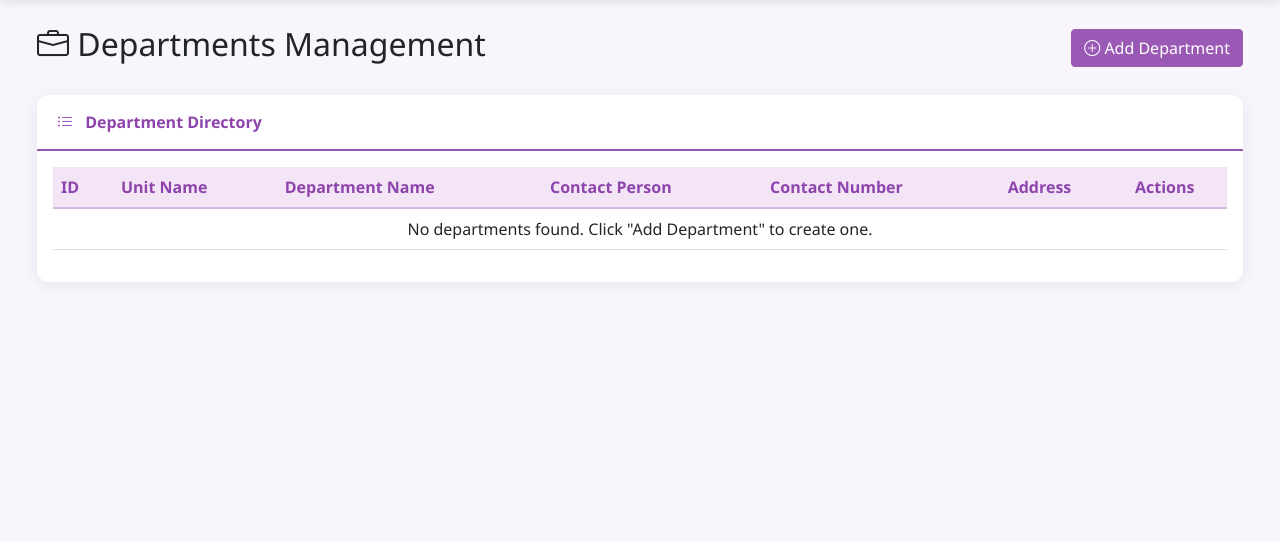
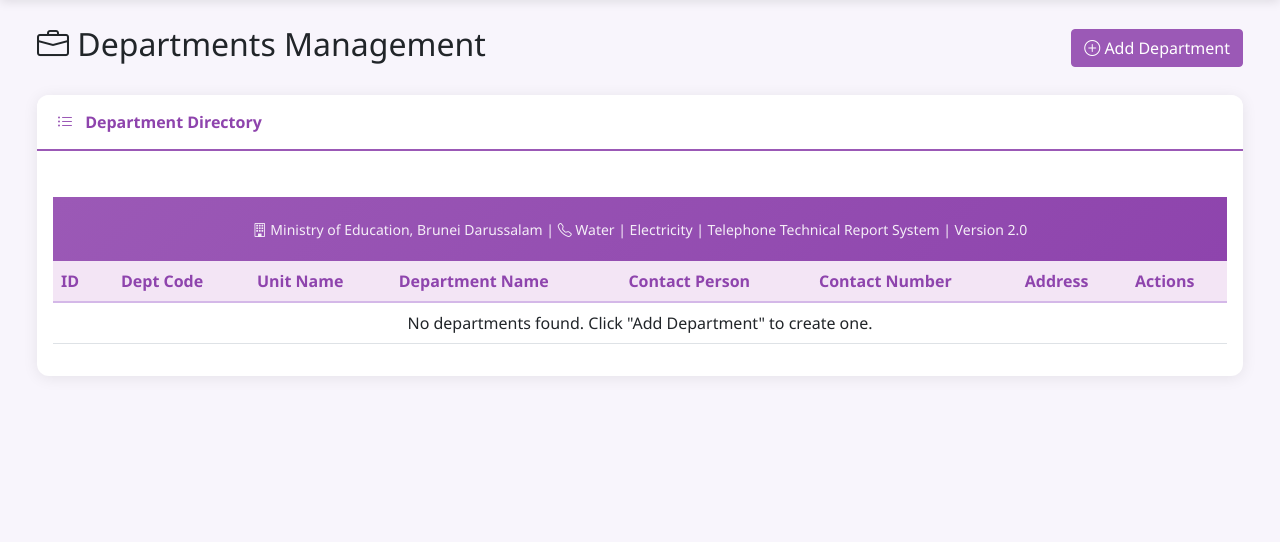
Before and after one commit to uka-bill/moe-tech-report-system, a Flask app: page /departments in a window 1280 px wide. Shown: the part 93-635 px from the top of the page. After the commit the page ends 470 px from the top, so only its background shows below. Run offline with Flask 3, Linux system fonts and the light colour scheme; data that the repository does not hold is empty.

Commit message:
Update departments.html

```diff
--- a/templates/departments.html
+++ b/templates/departments.html
@@ -40,6 +37,7 @@
                 <thead>
                     <tr>
                         <th style="width: 60px;">ID</th>
+                        <th>Dept Code</th>
                         <th>Unit Name</th>
                         <th>Department Name</th>
                         <th>Contact Person</th>
@@ -69,6 +71,12 @@
             <div class="modal-body">
                 <form id="deptForm">
                     <input type="hidden" id="deptId">
+
+                    <div class="mb-3">
+                        <label class="form-label">Department Code *</label>
+                        <input type="text" class="form-control" id="deptCode" required placeholder="e.g., ICT-001, FIN-001">
+                        <small class="text-muted">Unique identifier for this department</small>
+                    </div>
 
                     <div class="mb-3">
                         <label class="form-label">Unit Name *</label>
@@ -113,31 +121,32 @@
         try {
             const response = await fetch('/api/departments');
             const departments = await response.json();
+            // Sort by ID to ensure correct order (already sorted by API, but double-check)
+            departments.sort((a, b) => a.id - b.id);
             displayDepartments(departments);
         } catch (error) {
             console.error('Error loading departments:', error);
             showToast('Error loading departments', 'error');
+            document.getElementById('departmentsTable').innerHTML = '<tr><td colspan="8" class="text-center text-danger">Error loading departments. Please refresh.</td</tr>';
         }
     }
 
     function displayDepartments(departments) {
         const tbody = document.getElementById('departmentsTable');
         if (!departments || departments.length === 0) {
-            tbody.innerHTML = '<tr><td colspan="7" class="text-center">No departments found. Click "Add Department" to create one.</td></tr>';
+            tbody.innerHTML = '<tr><td colspan="8" class="text-center">No departments found. Click "Add Department" to create one.</td</tr>';
             return;
         }
 
-        tbody.innerHTML = departments.map((dept, index) => {
-            // Use the actual database ID, not the running number
-            const displayId = dept.id;
-            return `
+        tbody.innerHTML = departments.map(dept => `
             <tr>
-                    <td><strong>${displayId}</strong></td>
-                    <td><span class="unit-name">${escapeHtml(dept.unit_name || dept.name || '-')}</span></td>
-                    <td><span class="dept-name">${escapeHtml(dept.name || '-')}</span></td>
-                    <td class="contact-info">${escapeHtml(dept.contact_person || '-')}</td>
-                    <td class="contact-info">${escapeHtml(dept.contact_phone || '-')}</td>
-                    <td class="address-text" title="${escapeHtml(dept.address || '')}">${escapeHtml(dept.address ? dept.address.substring(0, 40) + (dept.address.length > 40 ? '...' : '') : '-')}</td>
+                <td><strong>${dept.id}</strong></br><small class="text-muted">DB ID</small></td>
+                <td><span class="dept-code-badge">${escapeHtml(dept.department_code || '-')}</span></td>
+                <td><span class="unit-name">${escapeHtml(dept.unit_name || dept.name || '-')}</span></br><small class="text-muted">Unit</small></td>
+                <td><span class="dept-name">${escapeHtml(dept.name || '-')}</span></br><small class="text-muted">Department</small></td>
+                <td>${escapeHtml(dept.contact_person || '-')}</br><small class="text-muted">Contact</small></td>
+                <td>${escapeHtml(dept.contact_phone || '-')}</br><small class="text-muted">Phone</small></td>
+                <td>${escapeHtml(dept.address ? dept.address.substring(0, 40) + (dept.address.length > 40 ? '...' : '') : '-')}</br><small class="text-muted">Address</small></td>
                 <td>
                     <button class="btn btn-sm btn-outline-primary" onclick="editDepartment(${dept.id})" title="Edit">
                         <i class="bi bi-pencil"></i>
@@ -147,13 +156,12 @@
                     </button>
                 </td>
             </tr>
-            `;
-        }).join('');
+        `).join('');
     }
 
-    // Helper function to escape HTML
     function escapeHtml(text) {
-        if (!text) return text;
+        if (!text) return '';
+        if (typeof text !== 'string') return text;
         const div = document.createElement('div');
         div.textContent = text;
         return div.innerHTML;
@@ -163,8 +171,22 @@
         document.getElementById('deptModalTitle').innerHTML = '<i class="bi bi-plus-circle"></i> Add Department';
         document.getElementById('deptForm').reset();
         document.getElementById('deptId').value = '';
+        suggestNextDeptCode();
         const modal = new bootstrap.Modal(document.getElementById('deptModal'));
         modal.show();
+    }
+
+    async function suggestNextDeptCode() {
+        try {
+            const response = await fetch('/api/departments');
+            const departments = await response.json();
+            const count = departments.length;
+            const nextNumber = String(count + 1).padStart(3, '0');
+            document.getElementById('deptCode').value = `DEPT-${nextNumber}`;
+            document.getElementById('deptCode').placeholder = `DEPT-${nextNumber}`;
+        } catch (error) {
+            document.getElementById('deptCode').value = 'DEPT-001';
+        }
     }
 
     async function editDepartment(id) {
@@ -176,6 +198,7 @@
             if (dept) {
                 document.getElementById('deptModalTitle').innerHTML = '<i class="bi bi-pencil-square"></i> Edit Department';
                 document.getElementById('deptId').value = dept.id;
+                document.getElementById('deptCode').value = dept.department_code || '';
                 document.getElementById('unitName').value = dept.unit_name || dept.name || '';
                 document.getElementById('deptName').value = dept.name || '';
                 document.getElementById('contactPerson').value = dept.contact_person || '';
@@ -208,6 +232,8 @@
         const data = {
             unit_name: unitName,
             name: deptName,
+            department_name: deptName,
+            department_code: document.getElementById('deptCode').value.trim(),
             contact_person: document.getElementById('contactPerson').value.trim(),
             contact_phone: document.getElementById('contactPhone').value.trim(),
             address: document.getElementById('deptAddress').value.trim()
```
Also changed, not shown: other parts of templates/departments.html (+17 -14 lines). Lines whose indentation alone changed are shown as unchanged.
